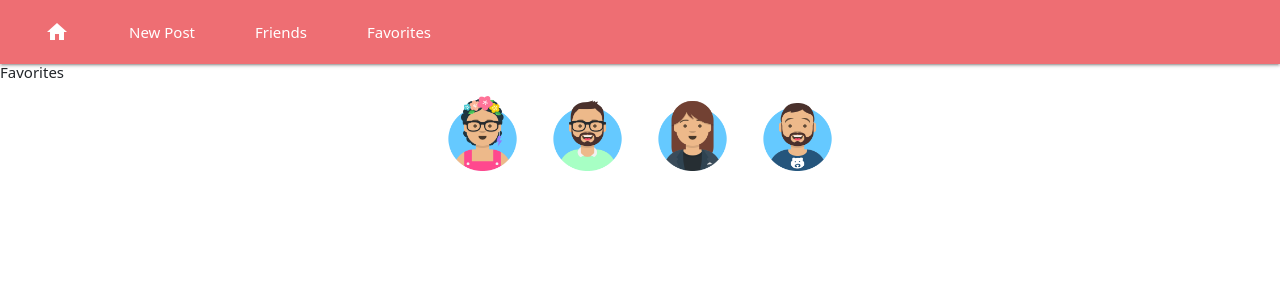
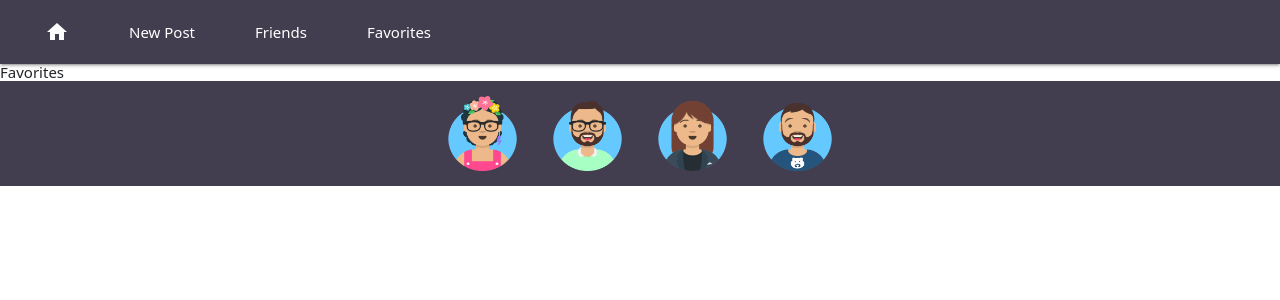
Before and after one commit to GTBCP3G5/Stay-In-Touch-Social-Network, a React (Create React App) app in the folder client/: page /favorites in a window 1280 px wide. Shown: the top 300 px of the page. Built offline with nearby package versions, Linux system fonts and the light colour scheme.

Commit message:
undid custom color thing that didnt work

```diff
--- a/client/src/components/Footer.js
+++ b/client/src/components/Footer.js
@@ -1,6 +1,6 @@
 export default function Footer () {
     const footerContainer = {
-        backgroundColor: "bg-gray-650",
+        backgroundColor: "#423e4f",
         height: "7rem",
         display: "flex",
         justifyContent: "center",
--- a/client/src/components/Navbar.js
+++ b/client/src/components/Navbar.js
@@ -19,7 +19,7 @@ export default function Navbar () {
 
     // Styling
     const navbar = {
-        backgroundColor: "bg-gray-650",
+        backgroundColor: "#423e4f",
         // height: "100%"
     }
 
@@ -34,7 +34,7 @@ export default function Navbar () {
     }
 
     const navButton = {
-        backgroundColor: "bg-gray-650"
+        backgroundColor: "#423e4f"
     }
 
     // For smaller screens
--- a/client/src/components/NewPost.js
+++ b/client/src/components/NewPost.js
@@ -1,6 +1,6 @@
 export default function NewPost() {
 	return (
-		<div className="container mx-auto bg-gray-650 rounded-xl shadow border p-8 m-10">
+		<div className="container mx-auto #423e4f rounded-xl shadow border p-8 m-10">
 			<h1 className="text-3xl font-bold text-white">New Post</h1>
 		</div>
 	);
--- a/client/tailwind.config.js
+++ b/client/tailwind.config.js
@@ -1,13 +1,7 @@
 module.exports = {
 	content: ["./src/**/*.{js,jsx,ts,tsx}"],
 	theme: {
-		extend: {
-			colors: {
-				gray: {
-					650: "#423e4f",
-				},
-			},
-		},
+		extend: {},
 	},
 	plugins: [require("@tailwindcss/forms")],
 };
```
